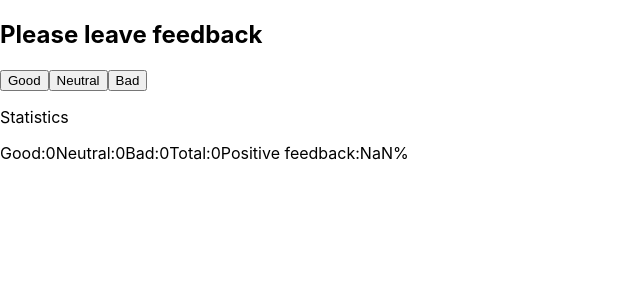
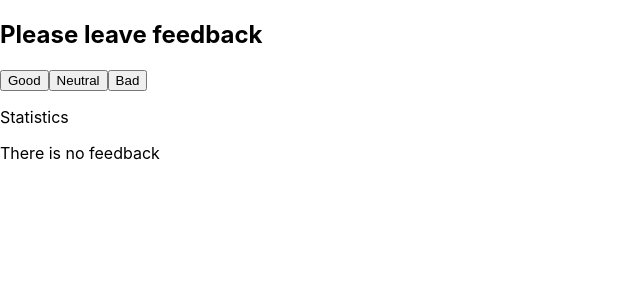
Before and after one commit to NNaumenko83/goit-react-hw-02-feedback, a React (Create React App) app: page / in a window 1280 px wide. Shown: the top 300 px of the page, without its empty margins (0-640 px from the left). Built offline with nearby package versions, Linux system fonts and the light colour scheme.

Commit message:
25-01-2023 v1

```diff
--- a/src/components/App.jsx
+++ b/src/components/App.jsx
@@ -1,5 +1,48 @@
-import Feedback from './Feedback';
+import React, { Component } from 'react';
+import Statistic from 'components/Statistic';
+import FeedbackOptions from './FeedbackOptions';
+import Section from './Section';
 
-export const App = () => {
-  return <Feedback />;
-};
+class App extends Component {
+  state = {
+    good: 0,
+    neutral: 0,
+    bad: 0,
+  };
+
+  countTotalFeedback = () =>
+    Object.values(this.state).reduce((acc, el) => acc + el, 0);
+
+  countPositiveFeedbackPercentage = () => {
+    const totalFeedbacks = this.countTotalFeedback();
+
+    const positiveFeedbacks = this.state.good;
+
+    return Math.round((positiveFeedbacks / totalFeedbacks) * 100);
+  };
+
+  handleButtonClick = e => {
+    const value = e.currentTarget.id;
+    this.setState(prevState => ({ [value]: prevState[value] + 1 }));
+  };
+
+  render() {
+    return (
+      <Section title="Please leave feedback">
+        <FeedbackOptions
+          options={['good', 'neutral', 'bad']}
+          onLeaveFeedback={this.handleButtonClick}
+        />
+        <Statistic
+          good={this.state.good}
+          neutral={this.state.neutral}
+          bad={this.state.bad}
+          total={this.countTotalFeedback}
+          positivePercentage={this.countPositiveFeedbackPercentage}
+        />
+      </Section>
+    );
+  }
+}
+
+export default App;
--- a/src/components/Feedback/Feedback.jsx
+++ /dev/null
@@ -1,51 +0,0 @@
-import React, { Component } from 'react';
-
-class Feedback extends Component {
-  state = {
-    good: 0,
-    neutral: 0,
-    bad: 0,
-  };
-
-  countTotalFeedback = () =>
-    Object.values(this.state).reduce((acc, el) => acc + el, 0);
-
-  countPositiveFeedbackPercentage = () => {
-    const totalFeedbacks = this.countTotalFeedback();
-
-    const positiveFeedbacks = this.state.good;
-
-    return Math.round((positiveFeedbacks / totalFeedbacks) * 100);
-  };
-
-  handleButtonClick = e => {
-    const value = e.currentTarget.id;
-
-    this.setState(prevState => ({ [value]: prevState[value] + 1 }));
-  };
-
-  render() {
-    return (
-      <>
-        <h2>Please leave feedback</h2>
-        <button type="button" id="good" onClick={this.handleButtonClick}>
-          Good
-        </button>
-        <button type="button" id="neutral" onClick={this.handleButtonClick}>
-          Neutral
-        </button>
-        <button type="button" id="bad" onClick={this.handleButtonClick}>
-          Bad
-        </button>
-        <p>Statistics</p>
-        <span>Good:{this.state.good}</span>
-        <span>Neutral:{this.state.neutral}</span>
-        <span>Bad:{this.state.bad}</span>
-        <span>Total:{this.countTotalFeedback()}</span>
-        <span>Positive feedback:{this.countPositiveFeedbackPercentage()}%</span>
-      </>
-    );
-  }
-}
-
-export default Feedback;
--- a/src/components/Feedback/index.js
+++ /dev/null
@@ -1 +0,0 @@
-export { default } from './Feedback';
--- /dev/null
+++ b/src/components/FeedbackOptions/FeedbackOptions.jsx
@@ -0,0 +1,18 @@
+const FeedbackOptions = ({ options, onLeaveFeedback }) => {
+  const [good, neutral, bad] = options;
+  return (
+    <>
+      <button type="button" id={good} onClick={onLeaveFeedback}>
+        Good
+      </button>
+      <button type="button" id={neutral} onClick={onLeaveFeedback}>
+        Neutral
+      </button>
+      <button type="button" id={bad} onClick={onLeaveFeedback}>
+        Bad
+      </button>
+    </>
+  );
+};
+
+export default FeedbackOptions;
--- /dev/null
+++ b/src/components/FeedbackOptions/index.js
@@ -0,0 +1 @@
+export { default } from './FeedbackOptions';
--- /dev/null
+++ b/src/components/Notification/Notification.jsx
@@ -0,0 +1,5 @@
+const Notification = ({ message }) => {
+  return <p>{message}</p>;
+};
+
+export default Notification;
--- /dev/null
+++ b/src/components/Notification/index.js
@@ -0,0 +1 @@
+export { default } from './Notification';
--- /dev/null
+++ b/src/components/Section/Section.jsx
@@ -0,0 +1,10 @@
+const Section = ({ title, children }) => {
+  return (
+    <section>
+      <h2>{title}</h2>
+      {children}
+    </section>
+  );
+};
+
+export default Section;
--- /dev/null
+++ b/src/components/Section/index.js
@@ -0,0 +1 @@
+export { default } from './Section';
--- /dev/null
+++ b/src/components/Statistic/Statistic.jsx
@@ -0,0 +1,22 @@
+import Notification from 'components/Notification';
+
+const Statistic = ({ good, neutral, bad, total, positivePercentage }) => {
+  return (
+    <>
+      <p>Statistics</p>
+      {!total() ? (
+        <Notification message="There is no feedback" />
+      ) : (
+        <>
+          <span>Good:{good}</span>
+          <span>Neutral:{neutral}</span>
+          <span>Bad:{bad}</span>
+          <span>Total:{total()}</span>
+          <span>Positive feedback:{positivePercentage()}%</span>
+        </>
+      )}
+    </>
+  );
+};
+
+export default Statistic;
--- /dev/null
+++ b/src/components/Statistic/index.js
@@ -0,0 +1 @@
+export { default } from './Statistic';
--- a/src/index.js
+++ b/src/index.js
@@ -1,6 +1,6 @@
 import React from 'react';
 import ReactDOM from 'react-dom/client';
-import { App } from 'components/App';
+import App from 'components/App';
 import './index.css';
 
 ReactDOM.createRoot(document.getElementById('root')).render(
```
